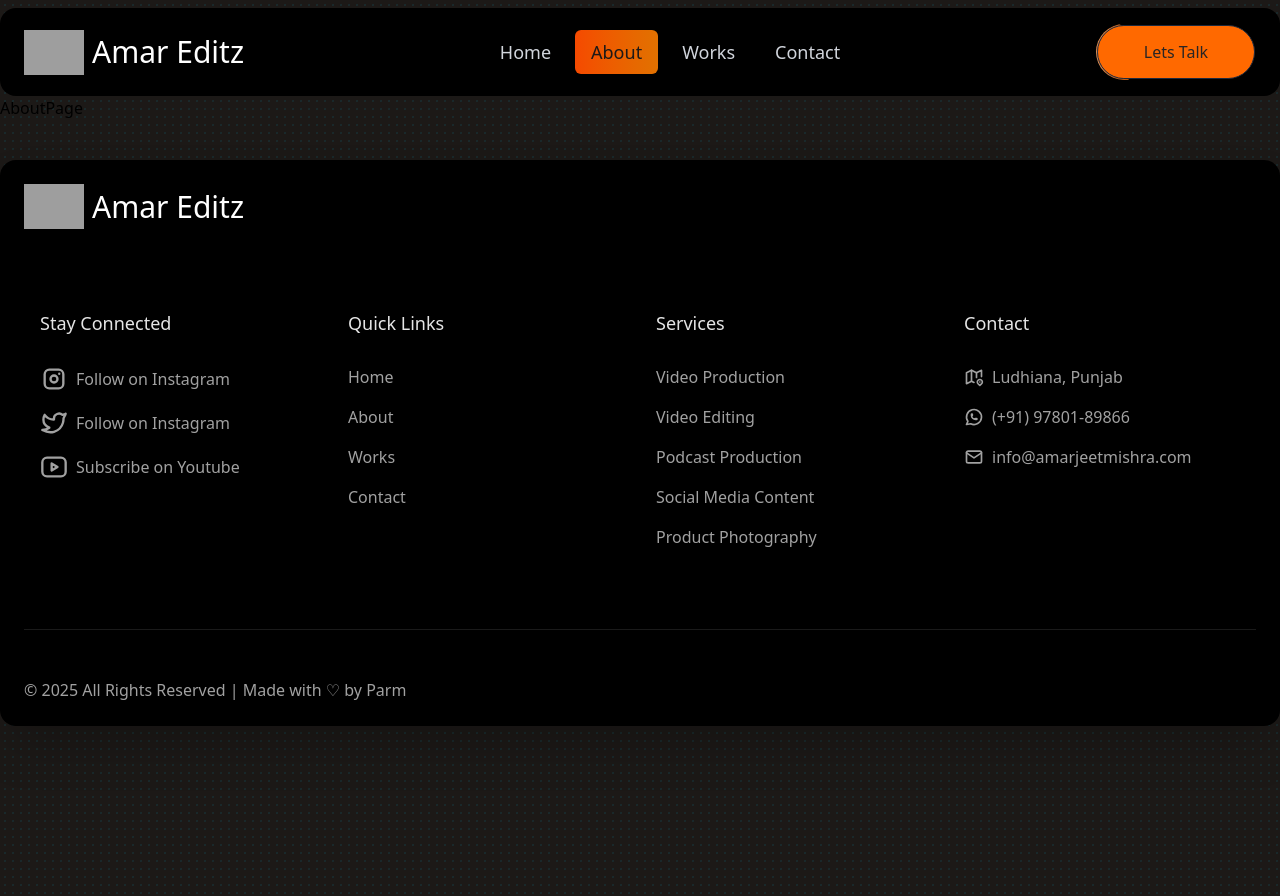
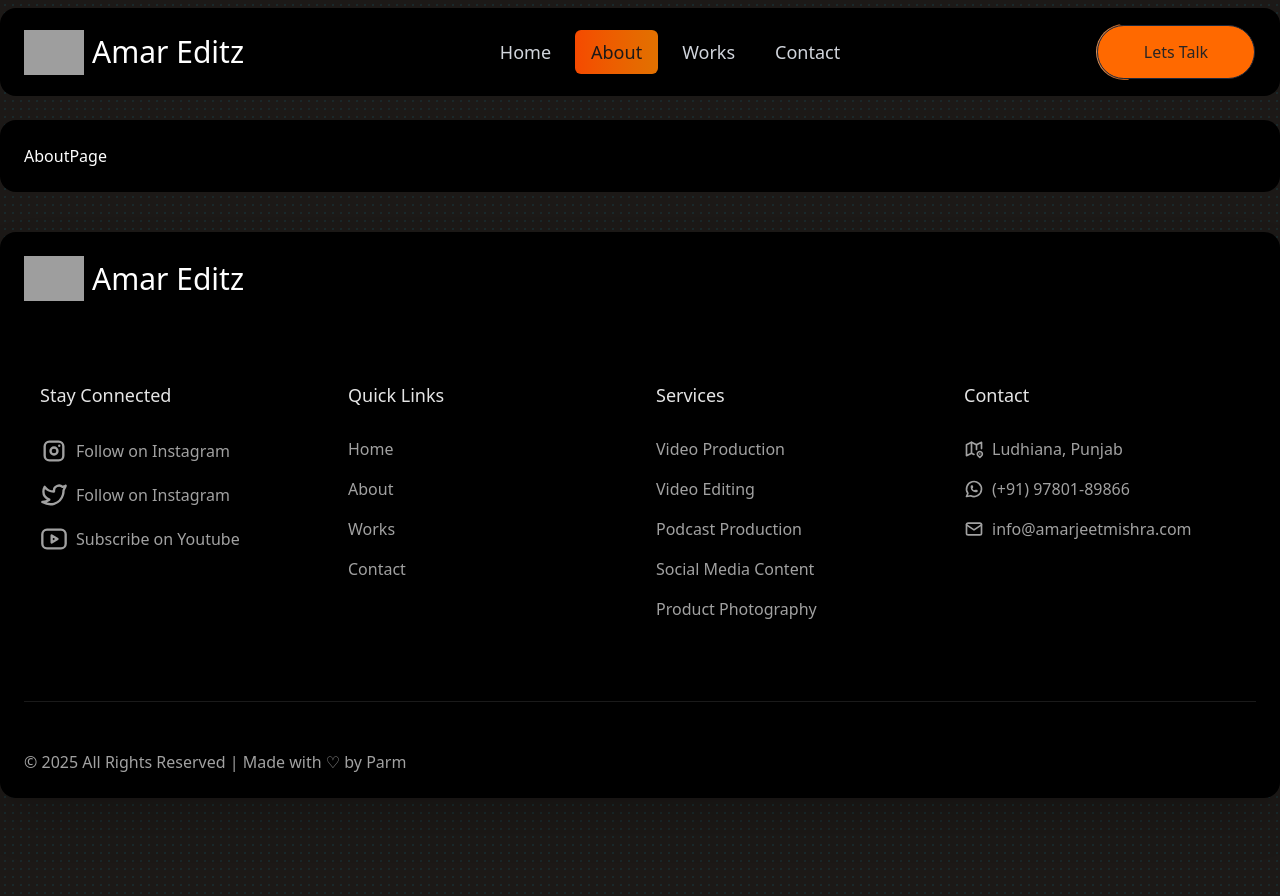
Before and after one commit to iamparmjeet/PortfolioAmarV2, a Next.js app: page /about in a window 1280 px wide. Built offline with nearby package versions, Linux system fonts and the light colour scheme; grey boxes are pictures that could not be loaded.

Commit message:
Cleaning:Removed tanstack

```diff
--- a/src/app/(pages)/about/page.tsx
+++ b/src/app/(pages)/about/page.tsx
@@ -1,5 +1,7 @@
 export default function AboutPage() {
   return (
-    <div>AboutPage</div>
+    <div className="p-6 bg-black text-white rounded-2xl mt-6">
+      AboutPage
+    </div>
   );
 }
```
